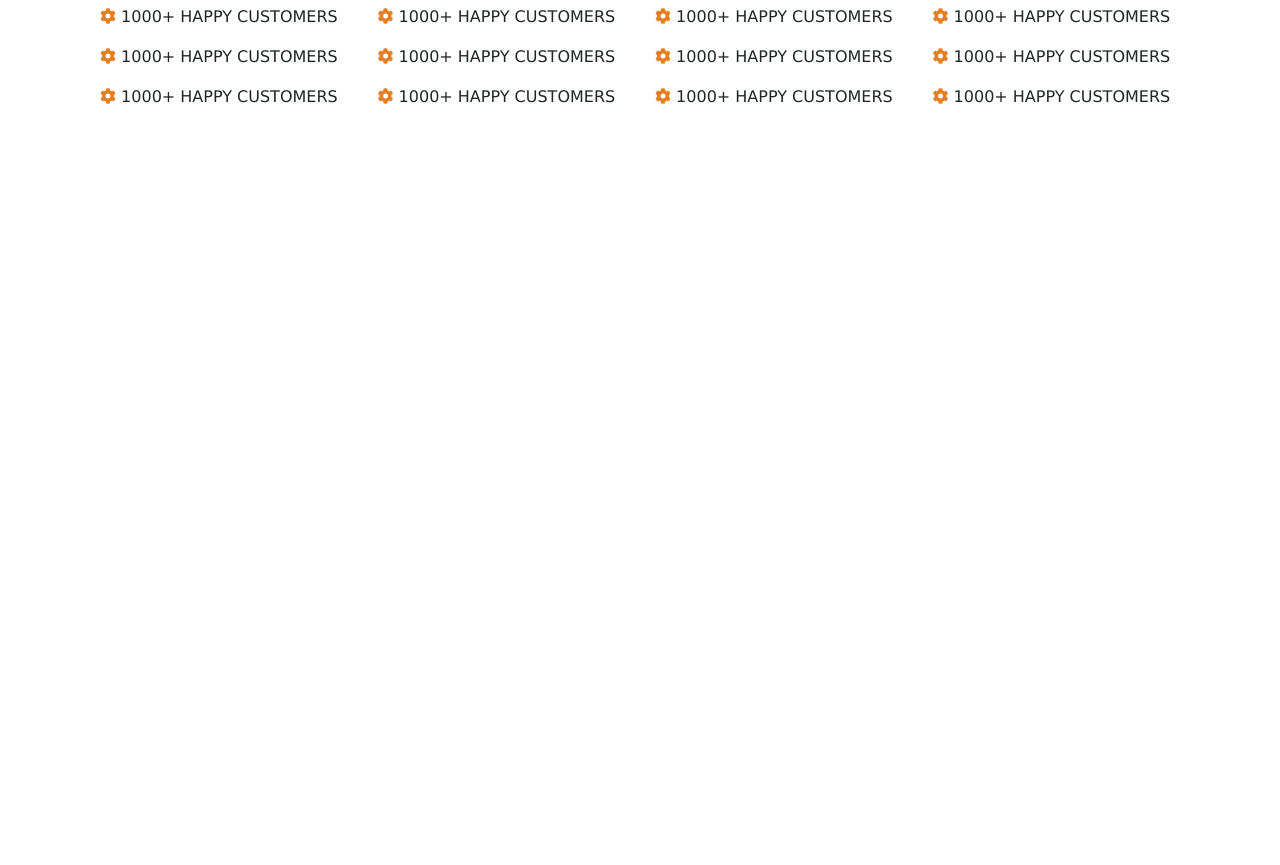
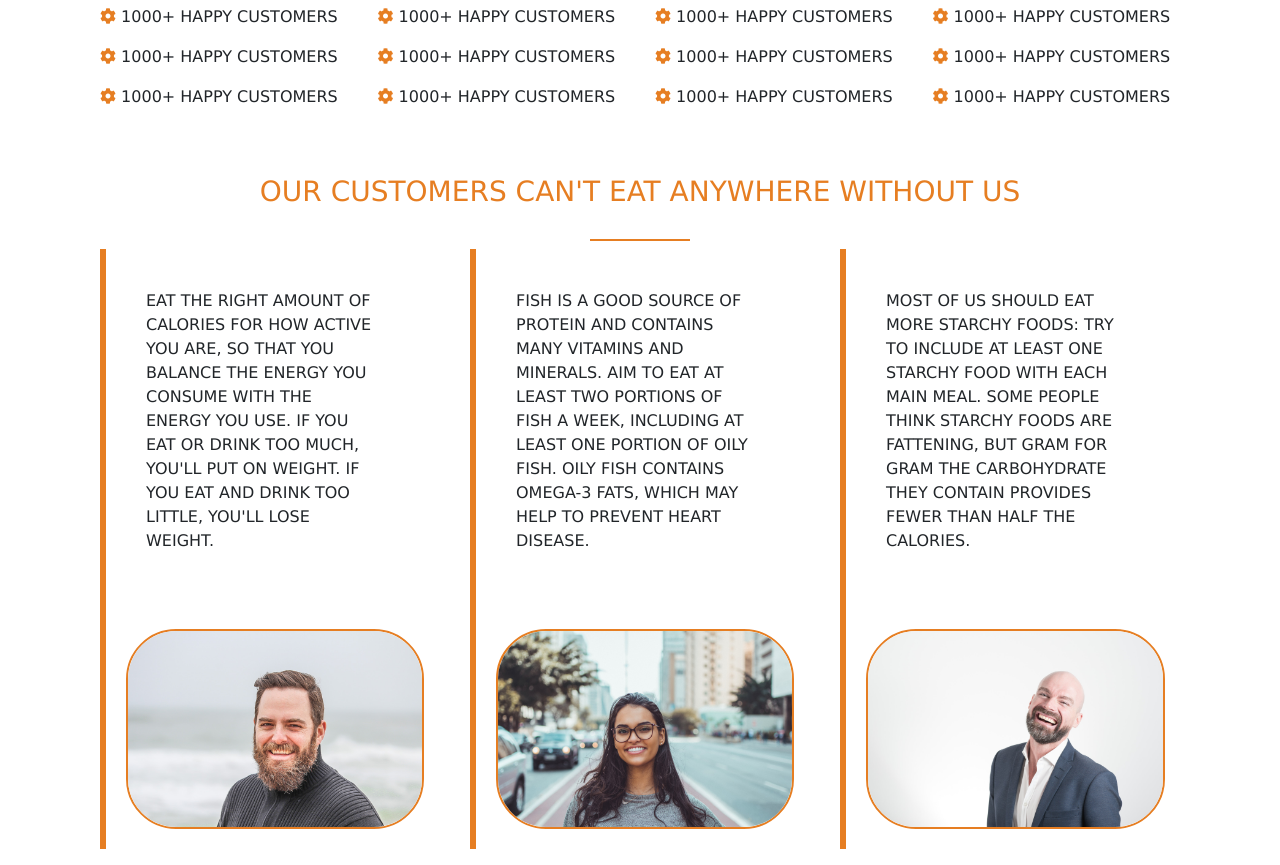
Before and after one commit to abdalahfarhat/resturant-website, a plain HTML site: page index.html in a window 1280 px wide. Shown: the part 3781-4646 px from the top of the page. Before the commit the page ends 3906 px from the top, so only its background shows below. Drawn offline with Linux system fonts and the light colour scheme.

Commit message:
adding section testamonials

```diff
--- a/index.html
+++ b/index.html
@@ -215,5 +215,48 @@
         </div>
       </div>
     </section>
+
+    <section class="testimonials">
+      <h3 class="text-center">Our customers can't eat anywhere without us</h3>
+      <div class="container">
+        <div class="row">
+          <div class="col-md-4">
+            <blockquote>
+              <p>
+                Eat the right amount of calories for how active you are, so that
+                you balance the energy you consume with the energy you use. If
+                you eat or drink too much, you'll put on weight. If you eat and
+                drink too little, you'll lose weight.
+              </p>
+              <cite><img src="img/person-4.jpeg" class="person" alt=""/></cite>
+            </blockquote>
+          </div>
+
+          <div class="col-md-4">
+            <blockquote>
+              <p>
+                Fish is a good source of protein and contains many vitamins and
+                minerals. Aim to eat at least two portions of fish a week,
+                including at least one portion of oily fish. Oily fish contains
+                omega-3 fats, which may help to prevent heart disease.
+              </p>
+              <cite><img src="img/person-3.jpeg" class="person" alt=""/></cite>
+            </blockquote>
+          </div>
+
+          <div class="col-md-4">
+            <blockquote>
+              <p>
+                Most of us should eat more starchy foods: try to include at
+                least one starchy food with each main meal. Some people think
+                starchy foods are fattening, but gram for gram the carbohydrate
+                they contain provides fewer than half the calories.
+              </p>
+              <cite><img src="img/person-5.jpeg" class="person" alt=""/></cite>
+            </blockquote>
+          </div>
+        </div>
+      </div>
+    </section>
   </body>
 </html>
--- a/style.css
+++ b/style.css
@@ -237,3 +237,28 @@ h3::after {
 .cities i {
   color: #e67e22;
 }
+
+.testimonials {
+  margin-top: 50px;
+}
+
+.person {
+  height: 200px;
+  border: 2px solid #e67e22;
+  border-radius: 50px;
+  margin: 20px;
+}
+
+.person:hover {
+  opacity: 0.6;
+  transform: scale(1.15);
+  transition: all 0.5s;
+}
+blockquote {
+  border-left: 6px solid #e67e22;
+  margin-right: 20px;
+}
+
+blockquote p {
+  padding: 40px;
+}
```
Also changed, not shown: img/person-3.jpeg (added), img/person-4.jpeg (added), img/person-5.jpeg (added).
